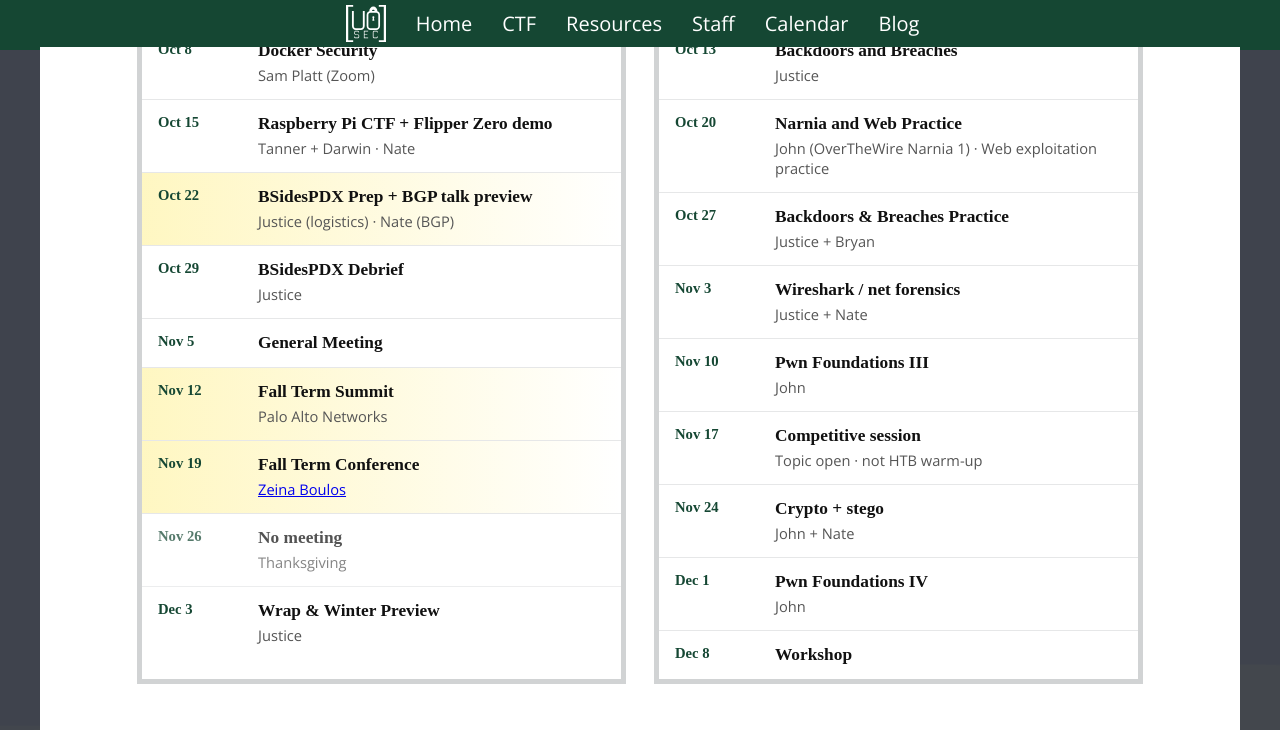
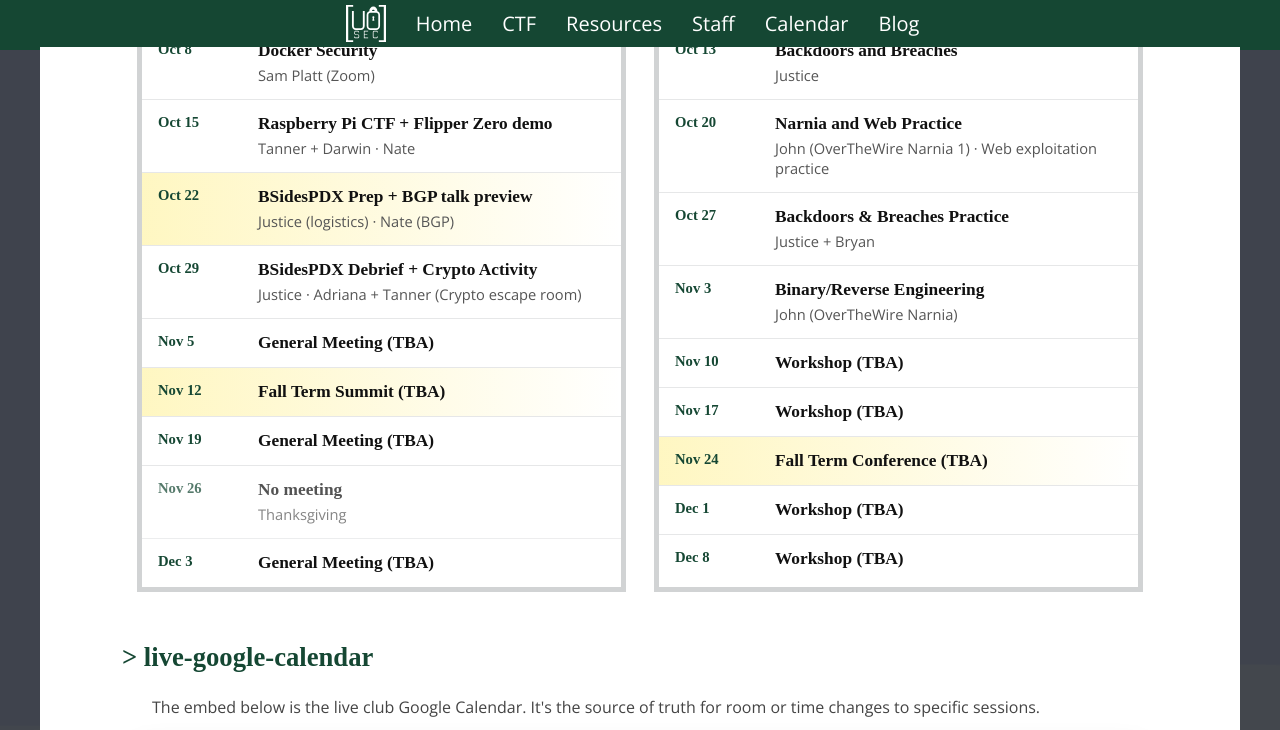
Before and after one commit to uocyb/uocyb.github.io, a Jekyll site: the page calendar.html, which Jekyll copies as it is, in a window 1280 px wide and 900 px high, scrolled down 616 px, cut to the strip 0-730 px from the top of the window. Built offline with Jekyll 4.4.1, drawn with Linux system fonts in a browser that asks for light colours; some web fonts are replaced.

Commit message:
Updated Schedule
Publish Raspberry Pi CTF and BSidesPDX recap posts with supporting photos, add secure external-link attributes, and refresh upcoming calendar events.

```diff
--- a/calendar.html
+++ b/calendar.html
@@ -99,28 +99,26 @@
 							<li>
 								<div class="session-when">Oct 29</div>
 								<div class="session-body">
-									<strong>BSidesPDX Debrief</strong>
-									<span class="owner">Justice</span>
+									<strong>BSidesPDX Debrief + Crypto Activity</strong>
+									<span class="owner">Justice · Adriana + Tanner (Crypto escape room)</span>
 								</div>
 							</li>
 							<li>
 								<div class="session-when">Nov 5</div>
 								<div class="session-body">
-									<strong>General Meeting</strong>
+									<strong>General Meeting (TBA)</strong>
 								</div>
 							</li>
 							<li class="session-special">
 								<div class="session-when">Nov 12</div>
 								<div class="session-body">
-									<strong>Fall Term Summit</strong>
-									<span class="owner">Palo Alto Networks</span>
+									<strong>Fall Term Summit (TBA)</strong>
 								</div>
 							</li>
-							<li class="session-special">
+							<li>
 								<div class="session-when">Nov 19</div>
 								<div class="session-body">
-									<strong>Fall Term Conference</strong>
-									<span class="owner"><a href="https://www.linkedin.com/in/zeina-cissp-cisa/" target="_blank" rel="noopener">Zeina Boulos</a></span>
+									<strong>General Meeting (TBA)</strong>
 								</div>
 							</li>
 							<li class="session-off">
@@ -133,8 +131,7 @@
 							<li>
 								<div class="session-when">Dec 3</div>
 								<div class="session-body">
-									<strong>Wrap &amp; Winter Preview</strong>
-									<span class="owner">Justice</span>
+									<strong>General Meeting (TBA)</strong>
 								</div>
 							</li>
 						</ol>
@@ -177,42 +174,38 @@
 							<li>
 								<div class="session-when">Nov 3</div>
 								<div class="session-body">
-									<strong>Wireshark / net forensics</strong>
-									<span class="owner">Justice + Nate</span>
+									<strong>Binary/Reverse Engineering</strong>
+									<span class="owner">John (OverTheWire Narnia)</span>
 								</div>
 							</li>
 							<li>
 								<div class="session-when">Nov 10</div>
 								<div class="session-body">
-									<strong>Pwn Foundations III</strong>
-									<span class="owner">John</span>
+									<strong>Workshop (TBA)</strong>
 								</div>
 							</li>
 							<li>
 								<div class="session-when">Nov 17</div>
 								<div class="session-body">
-									<strong>Competitive session</strong>
-									<span class="owner">Topic open · not HTB warm-up</span>
+									<strong>Workshop (TBA)</strong>
 								</div>
 							</li>
-							<li>
+							<li class="session-special">
 								<div class="session-when">Nov 24</div>
 								<div class="session-body">
-									<strong>Crypto + stego</strong>
-									<span class="owner">John + Nate</span>
+									<strong>Fall Term Conference (TBA)</strong>
 								</div>
 							</li>
 							<li>
 								<div class="session-when">Dec 1</div>
 								<div class="session-body">
-									<strong>Pwn Foundations IV</strong>
-									<span class="owner">John</span>
+									<strong>Workshop (TBA)</strong>
 								</div>
 							</li>
 							<li>
 								<div class="session-when">Dec 8</div>
 								<div class="session-body">
-									<strong>Workshop</strong>
+									<strong>Workshop (TBA)</strong>
 								</div>
 							</li>
 						</ol>
```
Also changed, not shown: _posts/2026-10-10-sam-from-docker-career-path.md (+3 -3 lines), _posts/2026-10-16-raspberry-pi-ctf-flipper-zero.md (added, +36 -0 lines), _posts/2026-10-30-bsidespdx-debrief.md (added, +46 -0 lines), media/images/2026-10-15-pi-ctf.jpg (added), media/images/2026-10-bsidespdx-bgp-talk.jpg (added), media/images/2026-10-bsidespdx-team.jpg (added).
